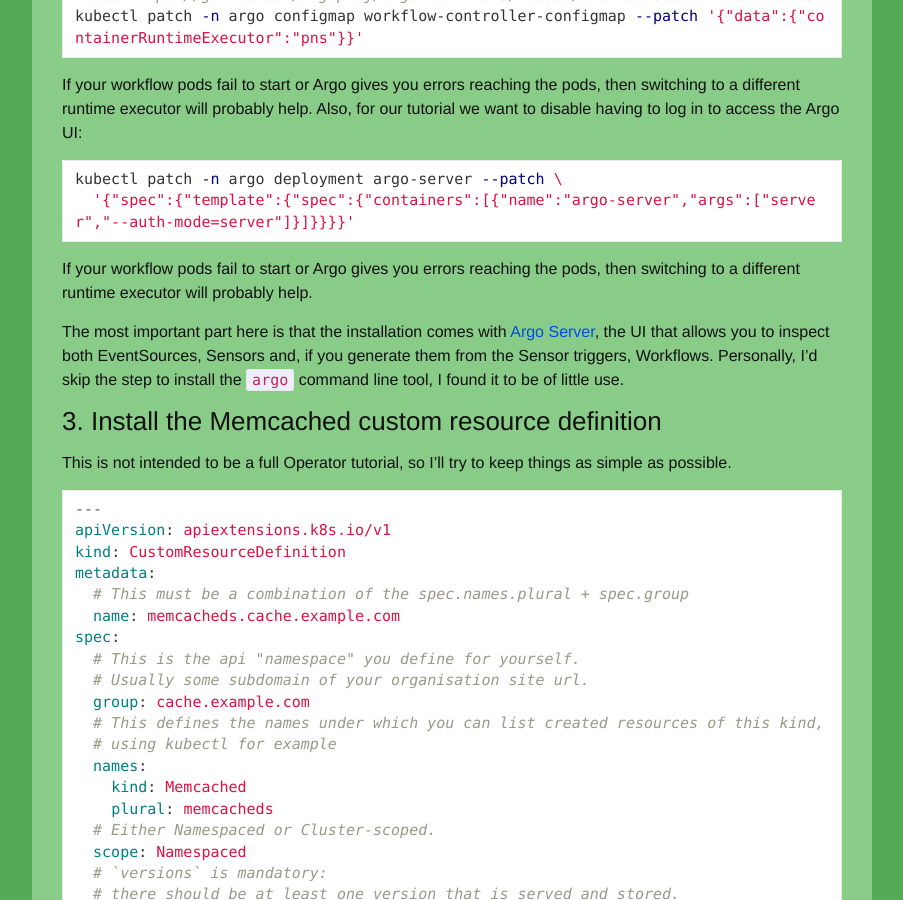
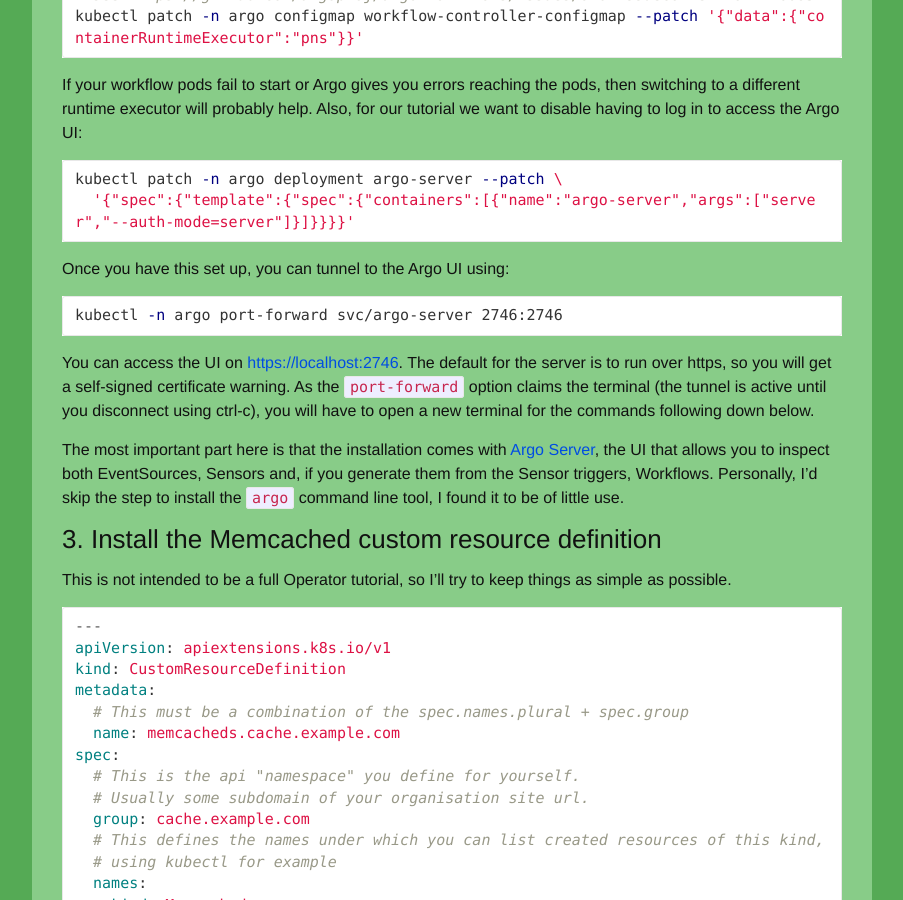
Before and after one commit to reinvantveer/reinvantveer.github.io, a Jekyll site: the page built from _posts/2022-01-29-easier-operator.md, in a window 1280 px wide and 900 px high, scrolled down 5496 px. Shown: the whole window, without its empty margins (188-1091 px from the left). Built offline with Jekyll 4.4.1, drawn with Linux system fonts in a browser that asks for light colours; comment, search, counter and statistics services are not loaded.

Commit message:
include tunnelling instructions, clarify https
Signed-off-by: reinvantveer <rein@vantveer.me>

````diff
--- a/_posts/2022-01-29-easier-operator.md
+++ b/_posts/2022-01-29-easier-operator.md
@@ -213,8 +213,15 @@
   '{"spec":{"template":{"spec":{"containers":[{"name":"argo-server","args":["server","--auth-mode=server"]}]}}}}'
 ```
 
-If your workflow pods fail to start or Argo gives you errors reaching the pods, then switching to a different runtime
-executor will probably help.
+Once you have this set up, you can tunnel to the Argo UI using:
+```shell
+kubectl -n argo port-forward svc/argo-server 2746:2746
+```
+
+You can access the UI on [https://localhost:2746](https://localhost:2746). The default for the server is to run over
+https, so you will get a self-signed certificate warning. As the `port-forward` option claims the terminal (the tunnel
+is active until you disconnect using ctrl-c), you will have to open a new terminal for the commands following down
+below.
 
 The most important part here is that the installation comes
 with [Argo Server](https://argoproj.github.io/argo-workflows/argo-server/), the UI that allows you to inspect both
````
